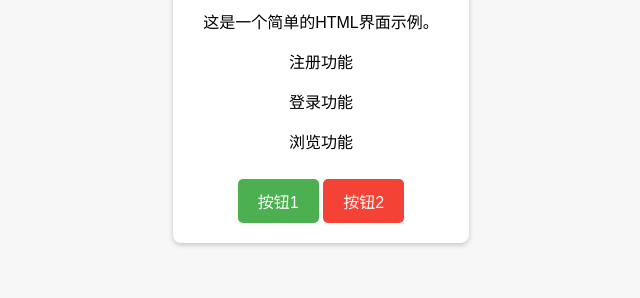
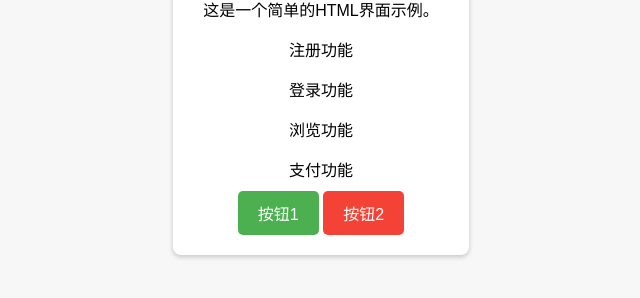
Before and after one commit to Hz2680/git_demo3, a plain HTML site: page index.html in a window 1280 px wide. Shown: the part 328-626 px from the top of the page, without its empty margins (319-959 px from the left). Drawn offline with Linux system fonts and the light colour scheme.

Commit message:
Update index.html

```diff
--- a/index.html
+++ b/index.html
@@ -47,6 +47,7 @@
         <p>注册功能</p>
         <p>登录功能</p>
         <p>浏览功能</p>
+        <div>支付功能</div>
         <button type="button">按钮1</button>
         <button type="button">按钮2</button>
     </div>
```
